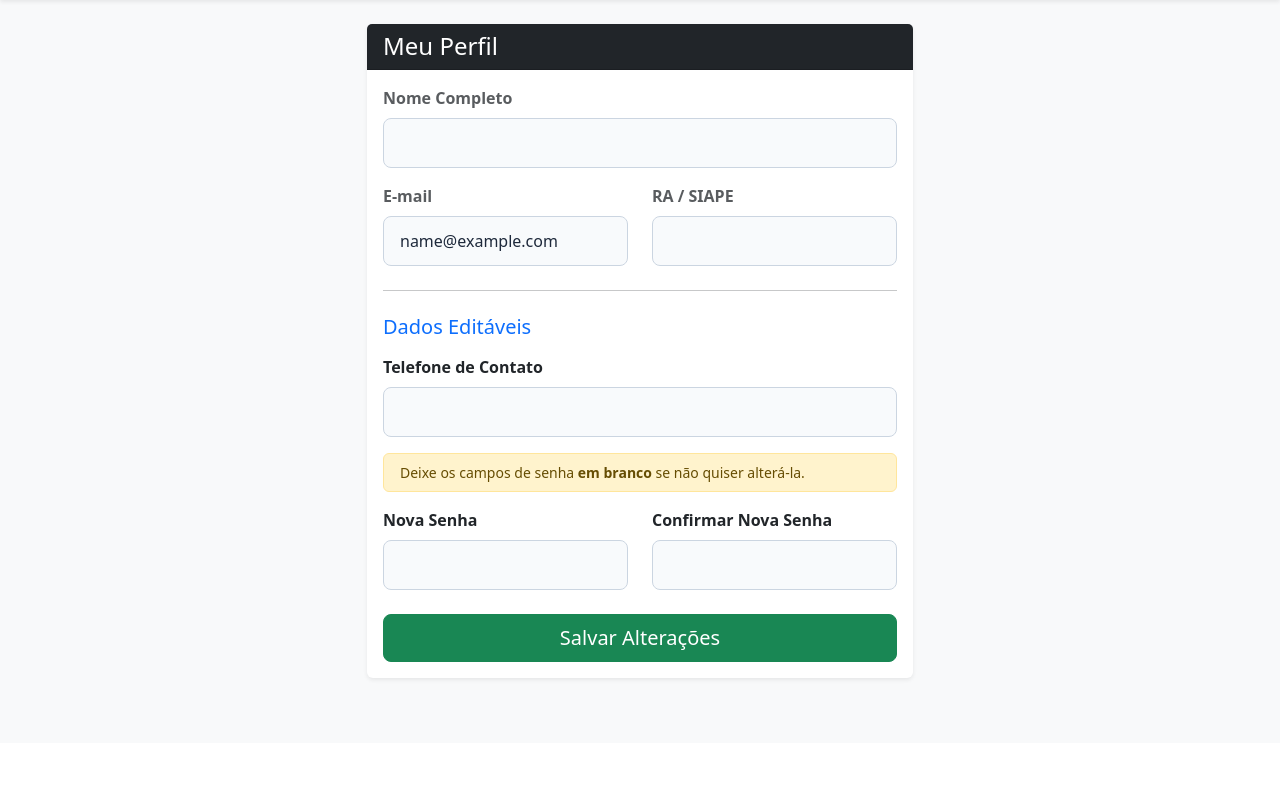
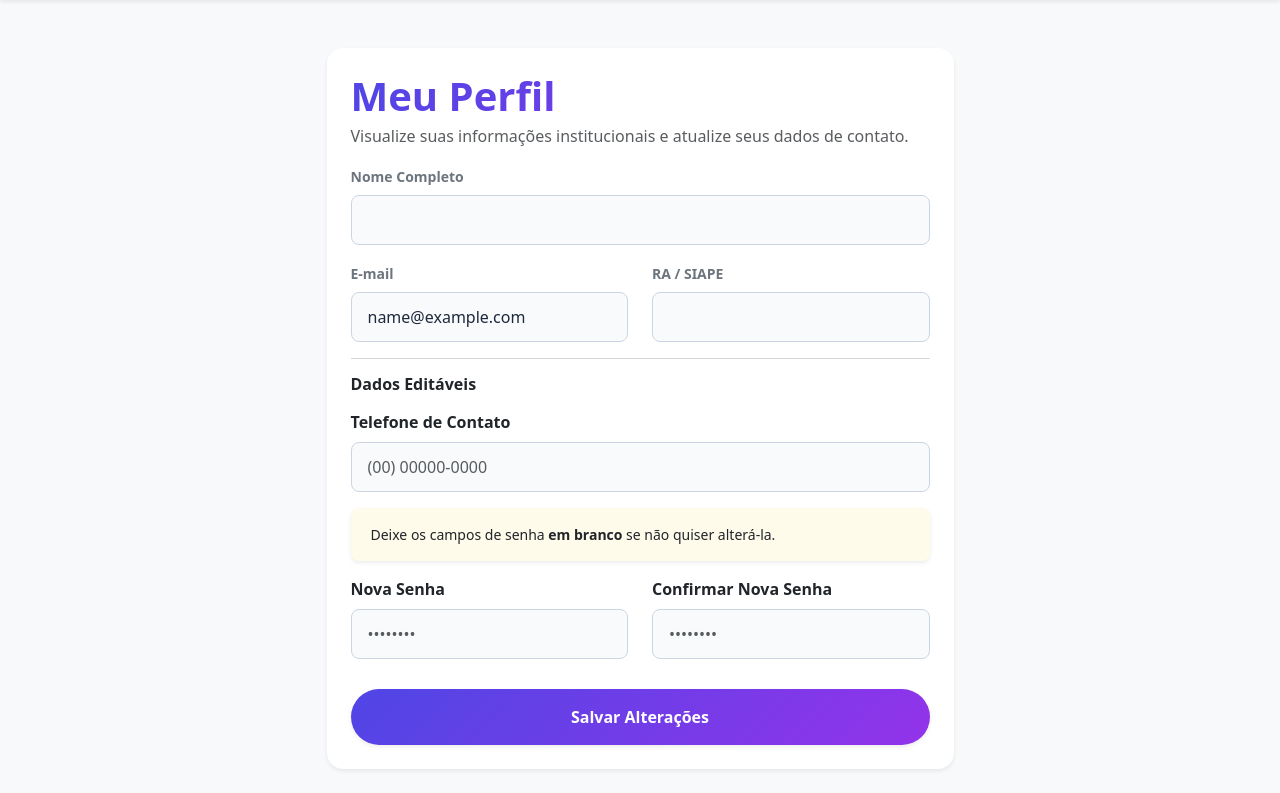
Before and after one commit to brunavdelgobo/2026-pds-sigeo, a Django app: page /perfil/ in a window 1280 px wide. Shown: the part 57-850 px from the top of the page. Before the commit the page ends 738 px from the top, so only its background shows below. Run offline with Django 5.2, Linux system fonts and the light colour scheme; the visitor is signed in with stand-in values (Sample User, id 1); parts of the project's set-up code (start-up, migrations or seed data) failed here and were passed over.

Commit message:
atualizado perfil

```diff
--- a/SIGEO/settings.py
+++ b/SIGEO/settings.py
@@ -126,7 +126,7 @@ USE_TZ = True
 
 STATIC_URL = 'static/'
 STATICFILES_DIRS = [
-    BASE_DIR / "static",
+    BASE_DIR / 'static',
 ]
 AUTH_USER_MODEL = 'SIGEO.Usuario'
 
--- a/static/sigeo/style.css
+++ b/static/sigeo/style.css
@@ -255,25 +255,21 @@
     box-shadow: 0 15px 30px -5px rgba(0, 0, 0, 0.08) !important;
 }
 
-/* sobe e desce navegação */
+/* Efeito de movimento e transição forçada para a barra de navegação */
 .navbar-nav .nav-link {
-    transition: transform 0.2s ease, color 0.2s ease !important;
+    font-weight: 500;
+    transition: all 0.2s ease-in-out !important;
 }
 
-.navbar-nav .nav-link:hover {
-    transform: translateY(-2px) !important;
-}
-/* Mantém o efeito de subir e a espessura da fonte sem apagar a cor individual de cada item */
-.navbar-nav .nav-link {
-    font-weight: 500;
-    transition: transform 0.2s ease, color 0.2s ease !important;
+/* Força o pulinho e a cor roxa em QUALQUER link da navbar no hover */
+.navbar-nav .nav-link:hover,
+.navbar-nav .nav-link.text-danger:hover,
+.navbar-nav .nav-link.text-warning:hover,
+.navbar-nav .nav-link.text-info:hover {
+    color: #4f46e5 !important;
+    transform: translateY(-3px) !important;
 }
 
-/* Quando passar o mouse por cima, QUALQUER um deles sobe e fica roxo/azul */
-.navbar-nav .nav-link:hover {
-    color: #4f46e5 !important;
-    transform: translateY(-2px) !important;
-}
 /* Select moderno com bordas arredondadas e setinha padrão do Bootstrap */
 .form-select {
     border-radius: 0.75rem !important;
--- a/templates/base.html
+++ b/templates/base.html
@@ -9,8 +9,8 @@
     <link href="https://cdn.jsdelivr.net/npm/bootstrap@5.3.0/dist/css/bootstrap.min.css" rel="stylesheet">
     <link rel="stylesheet" href="{% static 'sigeo/style.css' %}">
 </head>
-<body class="bg-light">
-    <nav class="navbar navbar-expand-lg navbar-light bg-white mb-4 shadow-sm border-bottom">
+    <body class="bg-light">
+        <nav class="navbar navbar-expand-lg navbar-light bg-white mb-4 shadow-sm border-bottom">
 
         <div class="container">
             <a class="navbar-brand" href="/">SIGEO</a>
--- a/templates/login.html
+++ b/templates/login.html
@@ -2,6 +2,7 @@
 {% load static %}
 
 {% block content %}
+
 <div class="auth-wrapper">
     <div class="auth-card login-active" id="authCard">
 
--- a/templates/meu_perfil.html
+++ b/templates/meu_perfil.html
@@ -1,16 +1,24 @@
 {% extends 'base.html' %}
 
 {% block content %}
-<div class="row justify-content-center mt-4">
-    <div class="col-md-6">
-        <div class="card shadow-sm border-0">
-            <div class="card-header bg-dark text-white">
-                <h4 class="mb-0">Meu Perfil</h4>
+<div class="container py-4">
+    <div class="row justify-content-center">
+        <div class="col-md-7">
+            <!-- Cartão Moderno e Arredondado -->
+            <div class="card border-0 shadow-sm rounded-4 bg-white overflow-hidden" style="border-color: rgba(0,0,0,0.06) !important;">
+
+                <!-- Cabeçalho do Card (Com título maior, em degradê e espaçamento reduzido) -->
+                <div class="card-header bg-white pt-4 px-4 pb-2 border-bottom-0">
+                    <h1 class="fw-bold display-6 mb-1" style="background: linear-gradient(135deg, #4f46e5 0%, #9333ea 100%); -webkit-background-clip: text; -webkit-text-fill-color: transparent;">
+                        Meu Perfil
+                    </h1>
+                    <p class="text-muted fs-6 mb-0">Visualize suas informações institucionais e atualize seus dados de contato.</p>
                 </div>
-            <div class="card-body">
+
+                <div class="card-body px-4 pb-4 pt-2">
 
                     {% if mensagem %}
-                <div class="alert alert-{{ cor_mensagem }} alert-dismissible fade show" role="alert">
+                    <div class="alert alert-{{ cor_mensagem }} alert-dismissible fade show rounded-4 shadow-sm mb-3" role="alert">
                         {{ mensagem }}
                         <button type="button" class="btn-close" data-bs-dismiss="alert" aria-label="Close"></button>
                     </div>
@@ -21,47 +29,48 @@
 
                         <!-- Dados Fixos (Somente Leitura) -->
                         <div class="mb-3">
-                        <label class="form-label fw-bold text-muted">Nome Completo</label>
-                        <input type="text" class="form-control bg-light" value="{{ user.nome_completo }}" disabled>
+                            <label class="form-label fw-semibold text-secondary small">Nome Completo</label>
+                            <input type="text" class="form-control bg-light text-dark rounded-3" value="{{ user.nome_completo }}" disabled>
                         </div>
 
                         <div class="row mb-3">
-                        <div class="col-md-6">
-                            <label class="form-label fw-bold text-muted">E-mail</label>
-                            <input type="email" class="form-control bg-light" value="{{ user.email }}" disabled>
+                            <div class="col-md-6 mb-3 mb-md-0">
+                                <label class="form-label fw-semibold text-secondary small">E-mail</label>
+                                <input type="email" class="form-control bg-light text-dark rounded-3" value="{{ user.email }}" disabled>
                             </div>
                             <div class="col-md-6">
-                            <label class="form-label fw-bold text-muted">RA / SIAPE</label>
-                            <input type="text" class="form-control bg-light" value="{{ user.matricula }}" disabled>
+                                <label class="form-label fw-semibold text-secondary small">RA / SIAPE</label>
+                                <input type="text" class="form-control bg-light text-dark rounded-3" value="{{ user.matricula }}" disabled>
                             </div>
                         </div>
 
-                    <hr class="my-4">
-                    <h5 class="mb-3 text-primary">Dados Editáveis</h5>
+                        <hr class="text-muted opacity-25 my-3">
+                        <h5 class="mb-3 fw-bold text-dark fs-6">Dados Editáveis</h5>
 
                         <!-- Dados Editáveis -->
                         <div class="mb-3">
-                        <label for="telefone" class="form-label fw-bold">Telefone de Contato</label>
-                        <input type="text" name="telefone" id="telefone" class="form-control border-primary" value="{{ user.telefone }}" required>
+                            <label for="telefone" class="form-label fw-semibold text-dark">Telefone de Contato</label>
+                            <input type="text" name="telefone" id="telefone" class="form-control rounded-3" value="{{ user.telefone|default:'' }}" placeholder="(00) 00000-0000" required>
                         </div>
 
-                    <div class="alert alert-warning small py-2">
-                        Deixe os campos de senha <strong>em branco</strong> se não quiser alterá-la.
+                        <div class="alert alert-warning border-0 shadow-sm rounded-3 p-3 small mb-3 text-dark" style="background-color: #fffbeb;">
+                            <i class="bi bi-info-circle me-1 text-warning"></i> Deixe os campos de senha <strong>em branco</strong> se não quiser alterá-la.
                         </div>
 
-                    <div class="row mb-4">
-                        <div class="col-md-6">
-                            <label for="senha" class="form-label fw-bold">Nova Senha</label>
-                            <input type="password" name="senha" id="senha" class="form-control">
+                        <div class="row mb-3">
+                            <div class="col-md-6 mb-3 mb-md-0">
+                                <label for="senha" class="form-label fw-semibold text-dark">Nova Senha</label>
+                                <input type="password" name="senha" id="senha" class="form-control rounded-3" autocomplete="new-password" placeholder="••••••••">
                             </div>
                             <div class="col-md-6">
-                            <label for="confirmar_senha" class="form-label fw-bold">Confirmar Nova Senha</label>
-                            <input type="password" name="confirmar_senha" id="confirmar_senha" class="form-control">
+                                <label for="confirmar_senha" class="form-label fw-semibold text-dark">Confirmar Nova Senha</label>
+                                <input type="password" name="confirmar_senha" id="confirmar_senha" class="form-control rounded-3" autocomplete="new-password" placeholder="••••••••">
                             </div>
                         </div>
 
-                    <div class="d-grid">
-                        <button type="submit" class="btn btn-success btn-lg">Salvar Alterações</button>
+                        <div class="d-grid mt-4">
+                            <!-- Botão padronizado com o degradê do SIGEO -->
+                            <button type="submit" class="btn btn-submit py-3 rounded-pill fw-semibold shadow-sm">Salvar Alterações</button>
                         </div>
                     </form>
 
@@ -69,4 +78,5 @@
             </div>
         </div>
     </div>
+</div>
 {% endblock %}
```
Also changed, not shown: templates/validar_codigo.html (+27 -26 lines). Lines whose indentation alone changed are shown as unchanged.
